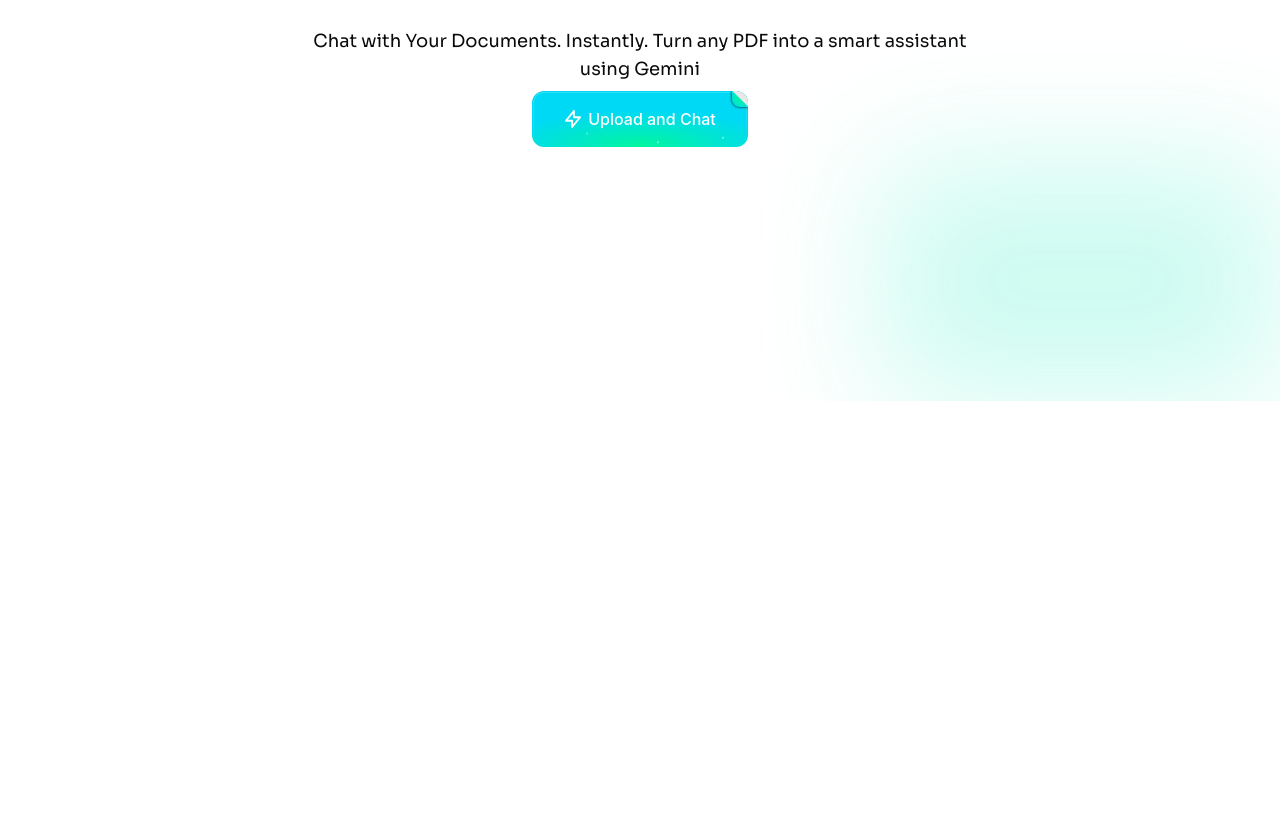
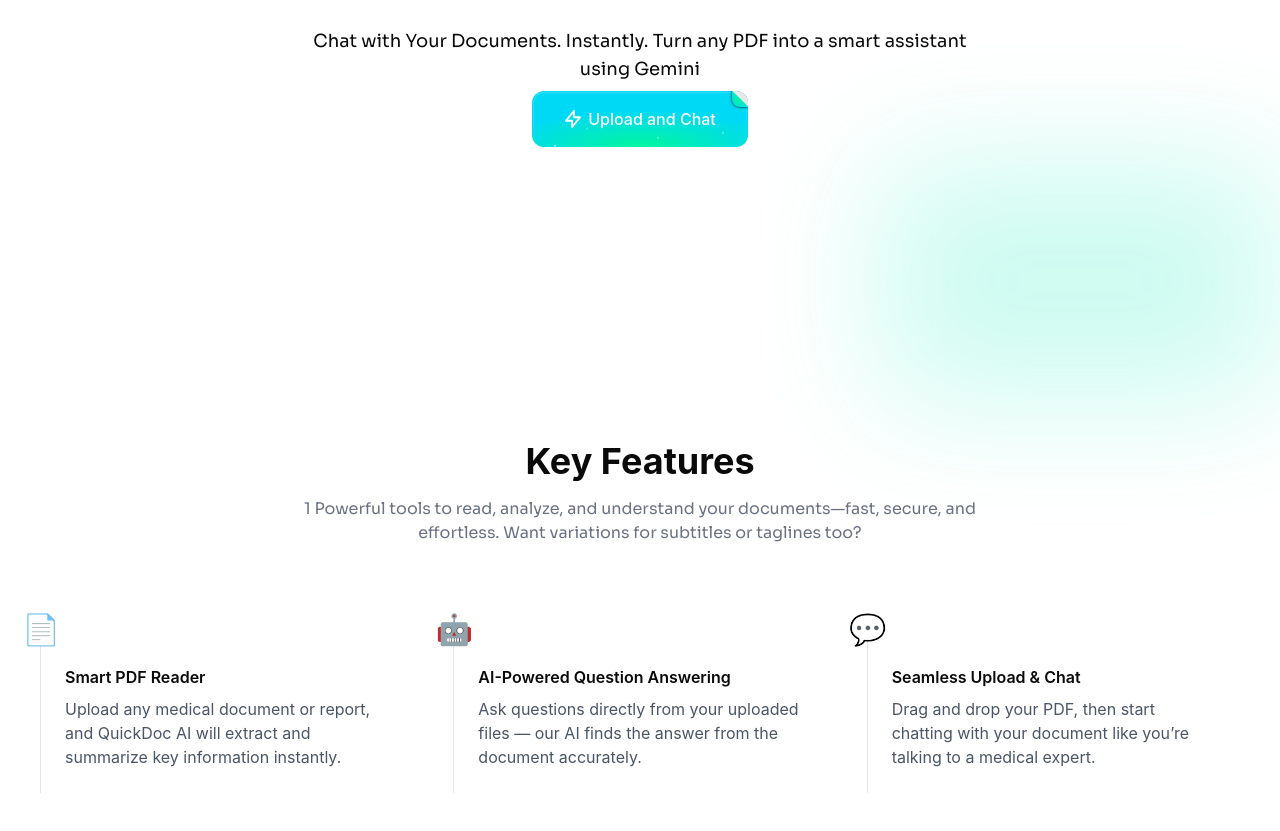
Before and after one commit to Ahmed00002/QuickDocAi, a React (Vite) app: page / in a window 1280 px wide. Shown: the part 471-1302 px from the top of the page. Before the commit the page ends 872 px from the top, so only its background shows below. Built offline with nearby package versions, Linux system fonts and the light colour scheme.

Commit message:
key features section added and also it is fully responsible

```diff
--- a/index.html
+++ b/index.html
@@ -9,5 +9,6 @@
   <body>
     <div id="root"></div>
     <script type="module" src="/src/main.jsx"></script>
+    <script src="https://unpkg.com/aos@2.3.1/dist/aos.js"></script>
   </body>
 </html>
--- a/package.json
+++ b/package.json
@@ -12,6 +12,7 @@
   "dependencies": {
     "@radix-ui/react-slot": "^1.2.2",
     "@tailwindcss/vite": "^4.1.5",
+    "aos": "^2.3.4",
     "class-variance-authority": "^0.7.1",
     "clsx": "^2.1.1",
     "lucide-react": "^0.507.0",
--- a/src/components/Hero.jsx
+++ b/src/components/Hero.jsx
@@ -10,17 +10,26 @@
       {/* gradient style */}
       <span className="absolute bg-[#0dedbc] blur-3xl w-[400px] h-60 bottom-0 right-0 opacity-20"></span>
       <span className="absolute bg-[#9c40ff] blur-3xl w-[400px] h-60 top-0 left-0 opacity-20"></span>
-      <button className="text-base font-normal text-primary-dark px-4 py-[2px] bg-[#00D9F5]/20 rounded-full">
+      <button
+        data-aos="fade-up"
+        className="text-base font-normal text-primary-dark px-4 py-[2px] bg-[#00D9F5]/20 rounded-full"
+      >
         Gemini Powered
       </button>
       <div className="flex flex-col items-center justify-center gap-2">
-        <h1 className="text-5xl md:text-6xl lg:text-8xl font-bold font-Oxanium">
+        <h1
+          data-aos="fade-up"
+          className="text-5xl md:text-6xl lg:text-8xl font-bold font-Oxanium"
+        >
           QuickDoc{" "}
           <span className="text-transparent bg-clip-text bg-gradient-to-r from-[#00F5A0] to-[#00D9F5]">
             AI
           </span>
         </h1>
-        <p className="text-base mb-4 md:mb-0 md:text-lg font-Sora text-center mt-4 max-w-2xl">
+        <p
+          data-aos="fade-up"
+          className="text-base mb-4 md:mb-0 md:text-lg font-Sora text-center mt-4 max-w-2xl"
+        >
           Chat with Your Documents. Instantly. Turn any PDF into a smart
           assistant using Gemini
         </p>
--- /dev/null
+++ b/src/components/KeyFeatures.jsx
@@ -0,0 +1,61 @@
+import React from "react";
+import SectionTitle from "./shared/SectionTitle";
+
+const KeyFeatures = () => {
+  const quickDocFeatures = [
+    {
+      id: 1,
+      title: "Smart PDF Reader",
+      description:
+        "Upload any medical document or report, and QuickDoc AI will extract and summarize key information instantly.",
+      icon: "📄",
+    },
+    {
+      id: 2,
+      title: "AI-Powered Question Answering",
+      description:
+        "Ask questions directly from your uploaded files — our AI finds the answer from the document accurately.",
+      icon: "🤖",
+    },
+    {
+      id: 3,
+      title: "Seamless Upload & Chat",
+      description:
+        "Drag and drop your PDF, then start chatting with your document like you’re talking to a medical expert.",
+      icon: "💬",
+    },
+  ];
+
+  return (
+    <div>
+      <div className="z-0 w-full relative flex flex-col items-center justify-center gap-4 p-10 mb-20 center">
+        {/* section title */}
+        <SectionTitle
+          title={"Key Features"}
+          subtitle={
+            "1 Powerful tools to read, analyze, and understand your documents—fast, secure, and effortless. Want variations for subtitles or taglines too?"
+          }
+        />
+
+        {/* features list */}
+        <div className="grid grid-cols-1 md:grid-cols-2 lg:grid-cols-3 gap-10 mt-10">
+          {quickDocFeatures.map((feature) => (
+            <div
+              data-aos="fade-up"
+              key={feature.id}
+              className="bg-white border-l-[1.5px] p-6 flex flex-col items-start justify-start relative"
+            >
+              <span className="mb-4 text-3xl absolute left-0 -top-3 -translate-x-1/2 -translate-y-1/2">
+                {feature.icon}
+              </span>
+              <h2 className="font-semibold mb-2">{feature.title}</h2>
+              <p className="text-gray-600">{feature.description}</p>
+            </div>
+          ))}
+        </div>
+      </div>
+    </div>
+  );
+};
+
+export default KeyFeatures;
--- a/src/components/shared/Navbar.jsx
+++ b/src/components/shared/Navbar.jsx
@@ -3,8 +3,8 @@
 
 const Navbar = () => {
   return (
-    <nav className="  p-4">
-      <div className="container mx-auto grid grid-cols-1 md:grid-cols-3 items-center">
+    <nav className="p-4">
+      <div className="container mx-auto grid grid-cols-1 md:grid-cols-3 items-center justify-center center">
         {/* Logo */}
         <div className="flex items-center">
           {/* <h1 className="text-3xl font-bold font-Oxanium bg-gradient-to-r from-blue-500 to-green-500 text-transparent bg-clip-text">
--- /dev/null
+++ b/src/components/shared/SectionTitle.jsx
@@ -0,0 +1,27 @@
+import PropTypes from "prop-types";
+import React from "react";
+
+const SectionTitle = ({ title, subtitle }) => {
+  return (
+    <>
+      <div className="flex flex-col items-center justify-center  mb-10">
+        <h1 data-aos="fade-up" className=" font-bold text-4xl">
+          {title}
+        </h1>
+        <p
+          data-aos="fade-up"
+          className="text-gray-500 text-md font-Sora text-center mt-4 max-w-2xl"
+        >
+          {subtitle}
+        </p>
+      </div>
+    </>
+  );
+};
+
+export default SectionTitle;
+
+SectionTitle.propTypes = {
+  title: PropTypes.string.isRequired,
+  subtitle: PropTypes.string.isRequired,
+};
--- a/src/components/ui/AiGenerateButton.jsx
+++ b/src/components/ui/AiGenerateButton.jsx
@@ -4,7 +4,11 @@
 const Button = () => {
   return (
     <StyledWrapper>
-      <button type="button" className="button px-4 py-3 lg:px-8 lg:py-4">
+      <button
+        data-aos="fade-up"
+        type="button"
+        className="button px-4 py-3 lg:px-8 lg:py-4"
+      >
         <span className="fold" />
         <div className="points_wrapper">
           <i className="point" />
--- a/src/index.css
+++ b/src/index.css
@@ -162,4 +162,8 @@
       );
     background-size: 55px 55px;
   }
+
+  .center {
+    @apply flex items-center justify-center max-w-[1440px] mx-auto px-4 md:px-8 lg:px-12;
+  }
 }
--- a/src/layouts/MainLayout.jsx
+++ b/src/layouts/MainLayout.jsx
@@ -1,9 +1,17 @@
-import React from "react";
+import React, { useEffect } from "react";
 import Home from "../pages/Home";
 import { Outlet } from "react-router";
 import Navbar from "@/components/shared/Navbar";
+import Aos from "aos";
+import "aos/dist/aos.css";
 
 const MainLayout = () => {
+  useEffect(() => {
+    Aos.init({
+      duration: 1000,
+      once: true,
+    });
+  }, []);
   return (
     <>
       <Navbar />
--- a/src/pages/Home.jsx
+++ b/src/pages/Home.jsx
@@ -1,4 +1,5 @@
 import Hero from "@/components/Hero";
+import KeyFeatures from "@/components/KeyFeatures";
 import { Button } from "@/components/ui/button";
 import React from "react";
 
@@ -7,6 +8,7 @@
     <>
       <div>
         <Hero />
+        <KeyFeatures />
       </div>
     </>
   );
```
Also changed, not shown: 1 other file (tests, documents, lock files or other folders).
